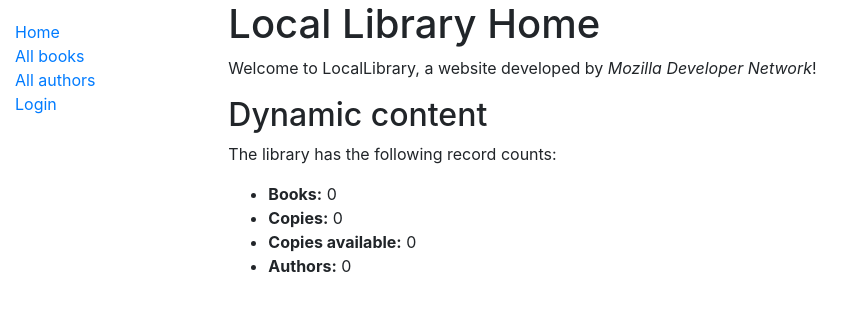
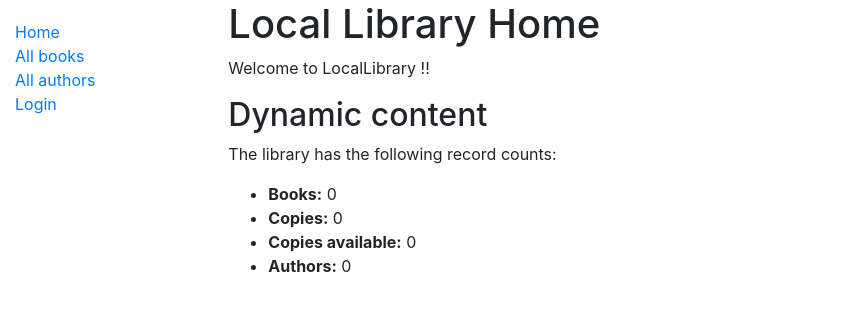
Before and after one commit to bridgecrew-perf6/PythonDeploy-1, a Django app: page /catalog/ in a window 1280 px wide. Shown: the top 311 px of the page, without its empty margins (0-864 px from the left). Run offline with Django 4.2, Linux system fonts and the light colour scheme; data that the repository does not hold is empty.

Commit message:
updated index descriptin
updated title

```diff
--- a/catalog/templates/index.html
+++ b/catalog/templates/index.html
@@ -5,7 +5,7 @@
 
 {% block content %}
   <h1>Local Library Home</h1>
-  <p>Welcome to LocalLibrary, a website developed by <em>Mozilla Developer Network</em>!</p>
+  <p>Welcome to LocalLibrary !!</p>
   <h2>Dynamic content</h2>
   <p>The library has the following record counts:</p>
   <ul>
```
